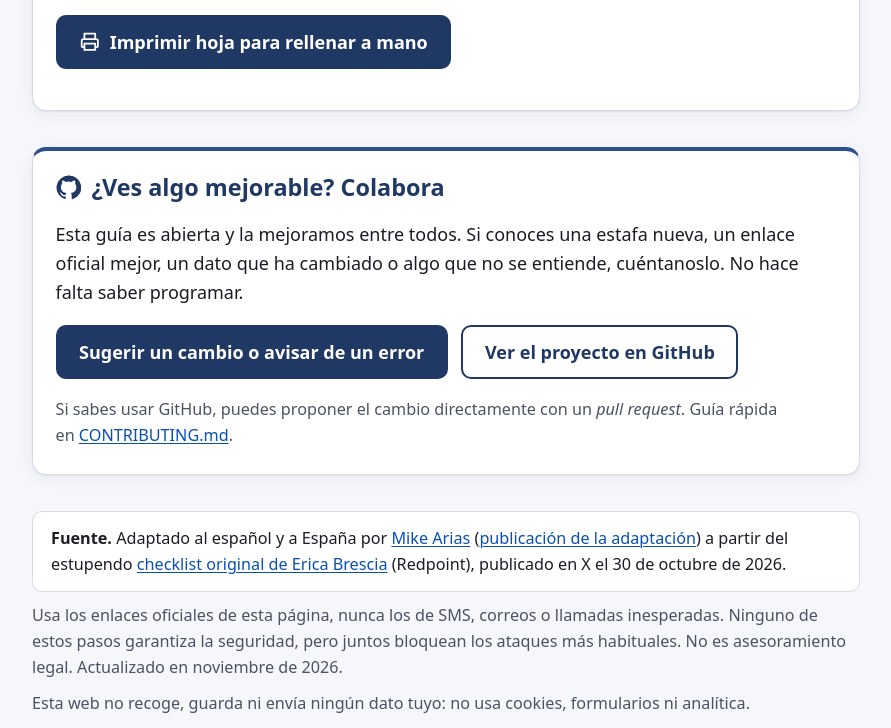
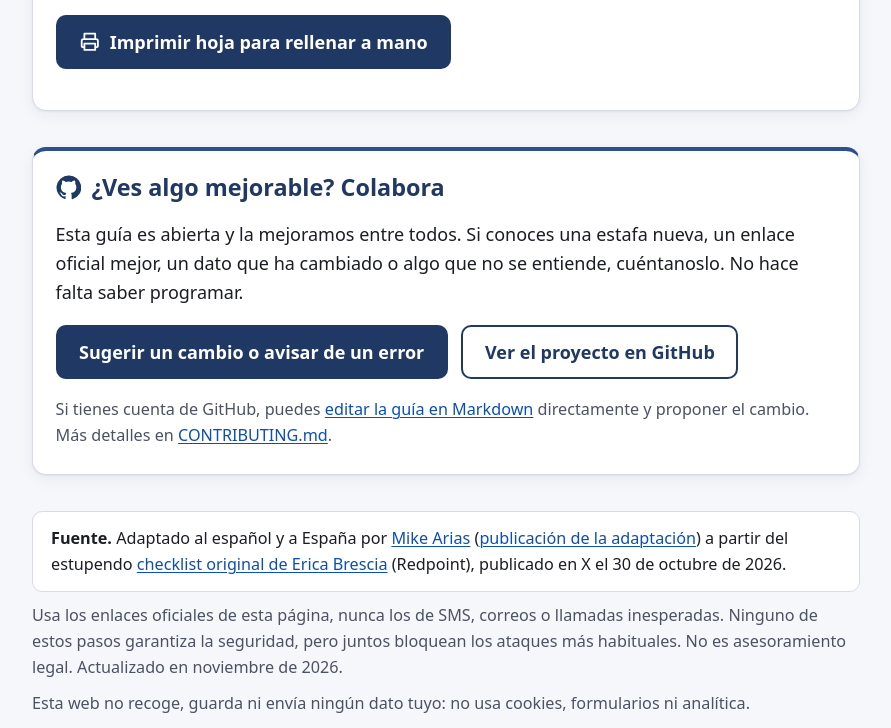
Before and after one commit to jamm87/checklist-anti-fraude, a plain HTML site: page index.html in a window 1280 px wide. Shown: the part 7351-8079 px from the top of the page, without its empty margins (194-1085 px from the left). Drawn offline with Linux system fonts and the light colour scheme.

Commit message:
Añade la guía completa en Markdown (guia.md) para colaborar
Co-Authored-By: Claude Opus 5.5 <noreply@anthropic.com>
Claude-Session: https://claude.ai/code/session_017PJebKuPy5Tdq3PFRiq7Y9

```diff
--- a/index.html
+++ b/index.html
@@ -244,7 +244,7 @@
     <a class="btn solid" href="https://github.com/jamm87/antifraude/issues/new">Sugerir un cambio o avisar de un error</a>
     <a class="btn outline" href="https://github.com/jamm87/antifraude">Ver el proyecto en GitHub</a>
   </div>
-  <p class="small-muted">Si sabes usar GitHub, puedes proponer el cambio directamente con un <em>pull request</em>. Guía rápida en <a href="https://github.com/jamm87/antifraude/blob/HEAD/CONTRIBUTING.md">CONTRIBUTING.md</a>.</p>
+  <p class="small-muted">Si tienes cuenta de GitHub, puedes <a href="https://github.com/jamm87/antifraude/blob/HEAD/guia.md">editar la guía en Markdown</a> directamente y proponer el cambio. Más detalles en <a href="https://github.com/jamm87/antifraude/blob/HEAD/CONTRIBUTING.md">CONTRIBUTING.md</a>.</p>
 </section>
 
 </main>
```
Also changed, not shown: 3 other files.
